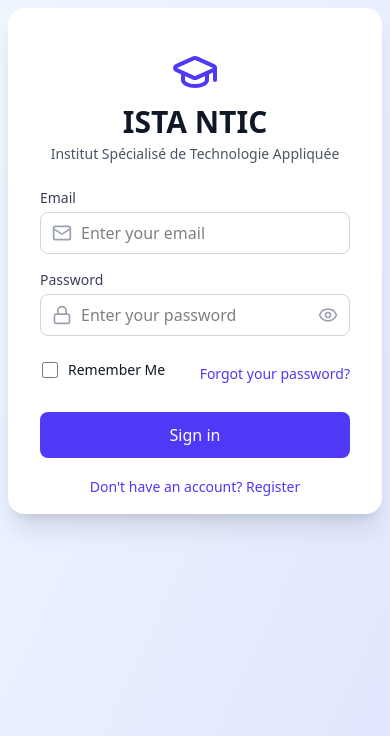
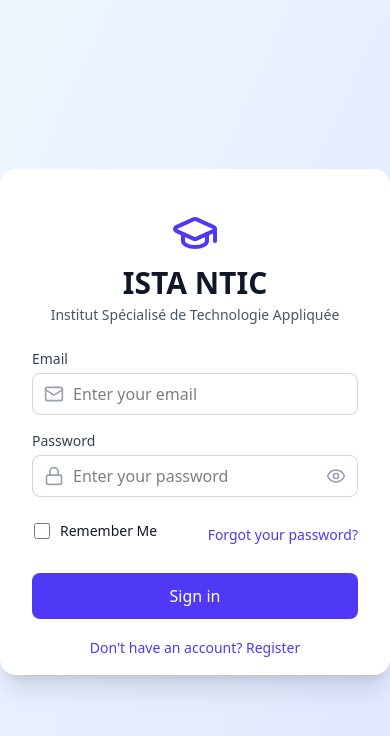
Before and after one commit to ILYASS6788/ISTA-NTIC-BM-WEBSITE, a React (Vite) app: page /login in a window 390 px wide. Shown: the top 736 px of the page. Built offline with nearby package versions, Linux system fonts and the light colour scheme.

Commit message:
add responsive banner to login page

```diff
--- a/src/pages/Login.jsx
+++ b/src/pages/Login.jsx
@@ -20,7 +20,7 @@
   };
 
   return (
-    <div className="min-h-screen bg-gradient-to-br from-blue-50 to-indigo-100 flex flex-col items-center p-2">
+    <div className="min-h-screen bg-gradient-to-br from-blue-50 to-indigo-100 flex  items-center  justify-center">
       {/* Main Container */}
       <div className="w-full max-w-7xl bg-white py-4 px-8 rounded-2xl shadow-xl flex flex-col md:flex-row gap-8 md:gap-16">
         {/* Left Side - Form */}
```
